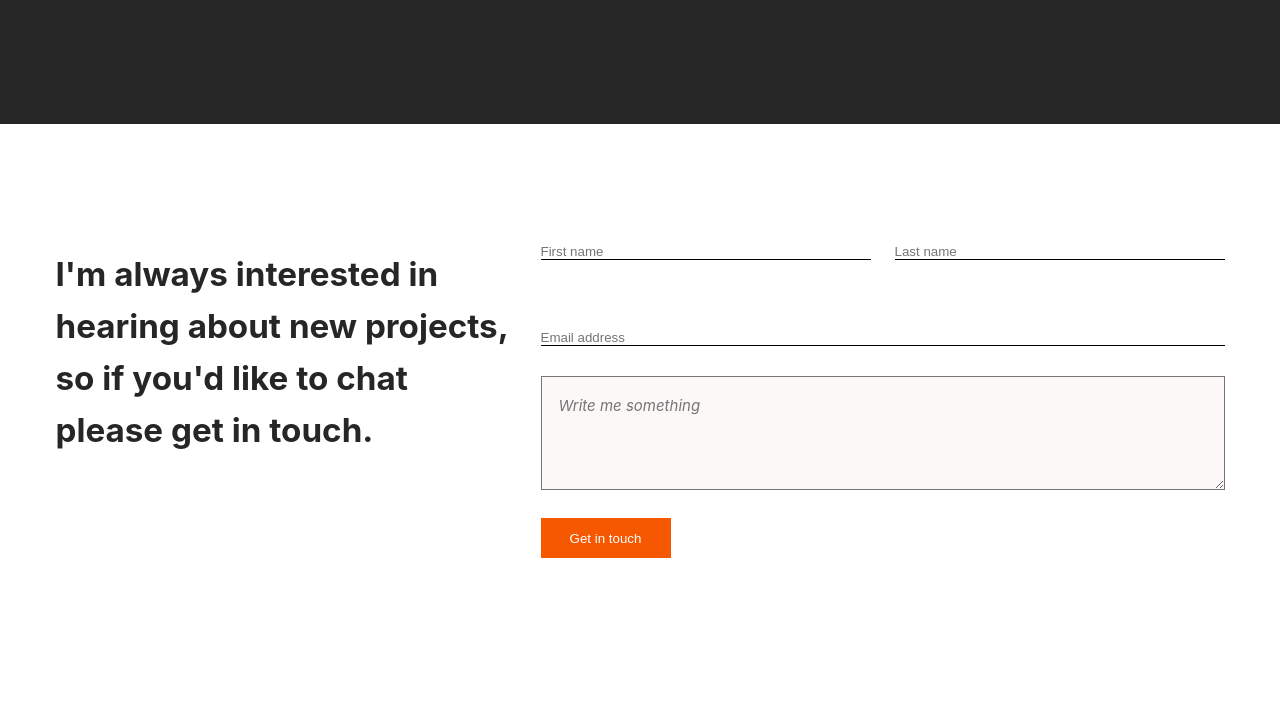
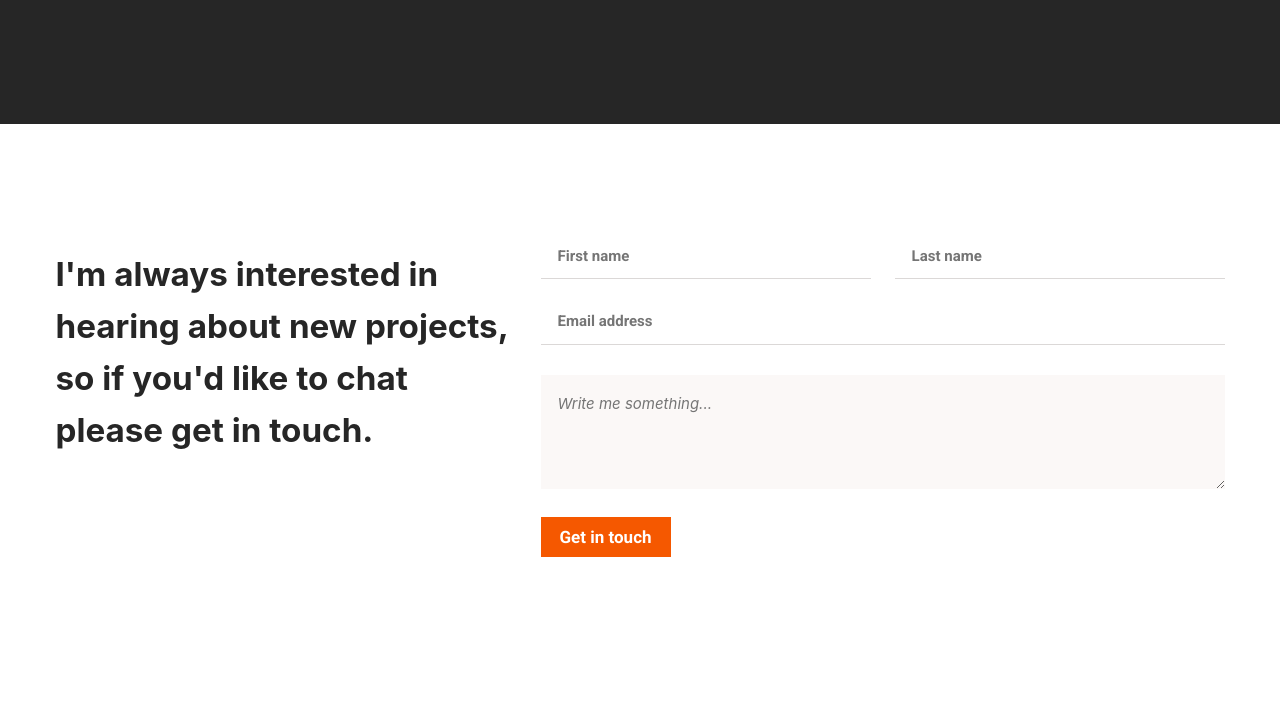
Before and after one commit to unorjikingsley/Portfolio-Website, a website: page index.html in a window 1280 px wide. Shown: the part 3821-4533 px from the top of the page. Drawn offline with Linux system fonts and the light colour scheme.

Commit message:
Made corrections to forms, color, text and fonts using the exact color in figma

```diff
--- a/index.html
+++ b/index.html
@@ -245,7 +245,7 @@
                 </div>
                 <input type="email" placeholder="Email address" class="email" name="e-mail" required>
             </div>
-            <textarea name="message" placeholder="Write me something" maxlength="500" class="ta" required></textarea>
+            <textarea name="message" placeholder="Write me something..." maxlength="500" class="ta" required></textarea>
             <button type="submit" id="get-me" required class="btz">Get in touch</button>
         </div>
     </form>
--- a/styles.css
+++ b/styles.css
@@ -1266,20 +1266,36 @@
   input[type='text'] {
     background: transparent;
     border: none;
-    border-bottom: 1px solid #000;
+    border-bottom: 1px solid #dbd8d7;
     margin-top: 120px;
     width: 500px;
     justify-content: flex-start;
+    color: #979493;
+    padding-bottom: 1.5%;
+    padding-left: 2.5%;
+    font-family: 'Roboto', sans-serif;
+    font-style: normal;
+    font-weight: 400;
+    font-size: 15px;
+    line-height: 24px;
   }
 
   input[type='email'] {
     background: transparent;
     border: none;
-    border-bottom: 1px solid #000;
-    margin-top: 70px;
+    border-bottom: 1px solid #dbd8d7;
+    margin-top: 30px;
     width: 684px;
     justify-content: flex-start;
+    padding-bottom: 1.5%;
+    padding-left: 2.5%;
     margin-bottom: 30px;
+    color: #979493;
+    font-family: 'Roboto', sans-serif;
+    font-style: normal;
+    font-weight: 400;
+    font-size: 15px;
+    line-height: 24px;
   }
 
   textarea {
@@ -1294,7 +1310,13 @@
     font-weight: 400;
     font-size: 15px;
     line-height: 24px;
+    border: none;
+    color: #3c3a39;
   }
+
+  /* .ta {
+    border: 5px solid black;
+  } */
 
   button.btz {
     margin-right: 80%;
@@ -1309,6 +1331,11 @@
     background: #f55800;
     margin-bottom: 150px;
     border: none;
+    font-family: 'Roboto', sans-serif;
+    font-style: normal;
+    font-weight: 700;
+    font-size: 17px;
+    line-height: 24px;
   }
 
   .btz:enabled {
```
